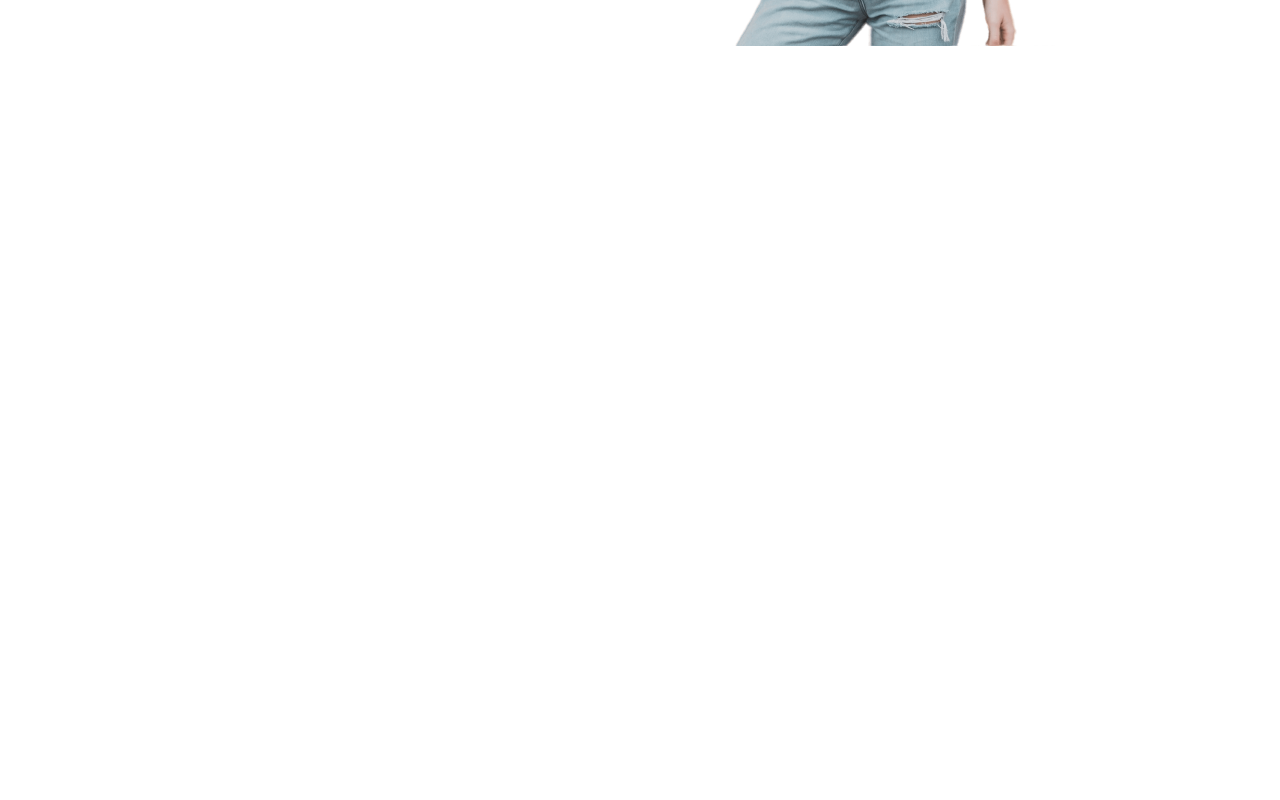
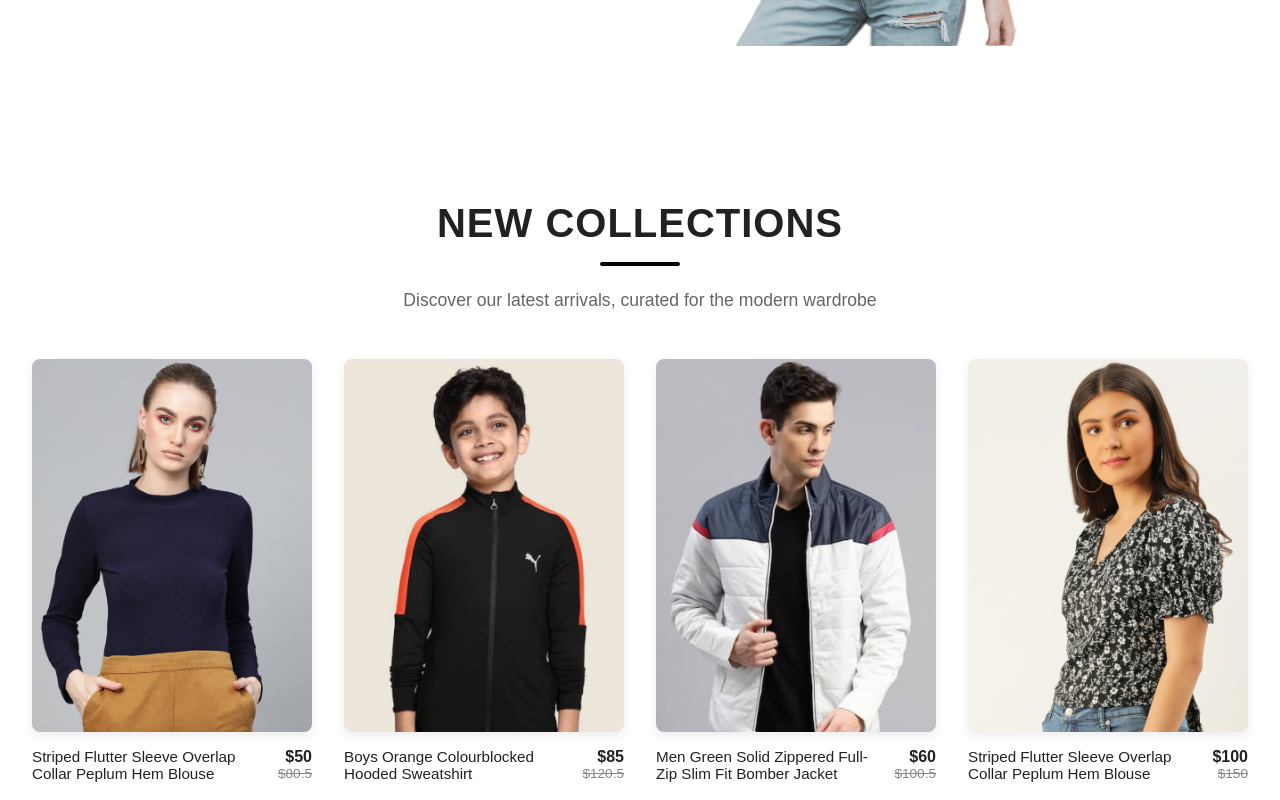
Before and after one commit to yasasdev/Floral-Shop-with-Blockchain, a React (Vite) app in the folder src/final-project-HND-frontend/: page / in a window 1280 px wide. Shown: the part 2360-3160 px from the top of the page. Before the commit the page ends 2497 px from the top, so only its background shows below. Built offline with nearby package versions, Linux system fonts and the light colour scheme.

Commit message:
New Collection section update.

```diff
--- /dev/null
+++ b/src/final-project-HND-frontend/src/components/NewCollections/NewCollections.css
@@ -0,0 +1,164 @@
+/* NewCollections.css */
+.new-collections {
+  display: flex;
+  flex-direction: column;
+  align-items: center;
+  padding: 4rem 2rem;
+  max-width: 1280px;
+  margin: 0 auto;
+}
+
+.collections-header {
+  text-align: center;
+  margin-bottom: 3rem;
+}
+
+.new-collections h1 {
+  color: #212121;
+  font-size: 2.5rem;
+  font-weight: 700;
+  letter-spacing: 1px;
+  margin-bottom: 1rem;
+}
+
+.divider {
+  width: 80px;
+  height: 4px;
+  border-radius: 2px;
+  background: #000;
+  margin: 0 auto 1.5rem;
+}
+
+.collections-subtitle {
+  color: #666;
+  font-size: 1.1rem;
+  max-width: 600px;
+  margin: 0 auto;
+}
+
+.collections {
+  display: grid;
+  grid-template-columns: repeat(4, 1fr);
+  gap: 2rem;
+  width: 100%;
+}
+
+/* Collection Item Styling */
+.collection-item {
+  position: relative;
+  display: flex;
+  flex-direction: column;
+  transition: transform 0.3s ease;
+}
+
+.collection-item:hover {
+  transform: translateY(-5px);
+}
+
+.item-image-container {
+  position: relative;
+  overflow: hidden;
+  border-radius: 8px;
+  box-shadow: 0 4px 12px rgba(0, 0, 0, 0.08);
+  aspect-ratio: 3/4;
+}
+
+.item-image {
+  width: 100%;
+  height: 100%;
+  object-fit: cover;
+  transition: transform 0.4s ease;
+}
+
+.collection-item:hover .item-image {
+  transform: scale(1.05);
+}
+
+.item-overlay {
+  position: absolute;
+  bottom: 0;
+  left: 0;
+  right: 0;
+  padding: 1rem;
+  /* background: rgba(255, 255, 255, 0.9); */
+  transform: translateY(0);
+  transition: transform 0.3s ease;
+}
+
+.add-to-cart-btn {
+  width: 100%;
+  padding: 0.75rem 1rem;
+  background-color: #000;
+  color: #fff;
+  border: none;
+  border-radius: 4px;
+  font-weight: 500;
+  cursor: pointer;
+  transition: background-color 0.2s ease;
+}
+
+.add-to-cart-btn:hover {
+  background-color: #333;
+}
+
+.item-details {
+  display: flex;
+  justify-content: space-between;
+  align-items: flex-start;
+  margin-top: 1rem;
+}
+
+.item-name {
+  font-size: 0.95rem;
+  font-weight: 500;
+  color: #212121;
+  margin: 0;
+  flex: 1;
+}
+
+.item-price {
+  display: flex;
+  flex-direction: column;
+  align-items: flex-end;
+}
+
+.new-price {
+  font-size: 1rem;
+  font-weight: 600;
+  color: #212121;
+}
+
+.old-price {
+  font-size: 0.85rem;
+  color: #888;
+  text-decoration: line-through;
+  margin-left: 0.5rem;
+}
+
+/* Media Queries for Responsiveness */
+@media (max-width: 1200px) {
+  .collections {
+    grid-template-columns: repeat(3, 1fr);
+  }
+}
+
+@media (max-width: 900px) {
+  .collections {
+    grid-template-columns: repeat(2, 1fr);
+  }
+}
+
+@media (max-width: 600px) {
+  .new-collections {
+    padding: 3rem 1rem;
+  }
+
+  .new-collections h1 {
+    font-size: 2rem;
+  }
+
+  .collections {
+    grid-template-columns: 1fr;
+    gap: 1.5rem;
+  }
+}
--- /dev/null
+++ b/src/final-project-HND-frontend/src/components/NewCollections/NewCollections.jsx
@@ -0,0 +1,62 @@
+import React, { useState } from 'react';
+import './NewCollections.css';
+import new_collections from '../Assets/new_collections';
+import Item from '../Item/Item';
+
+const NewCollections = () => {
+  return (
+    <div className='new-collections'>
+      <div className='collections-header'>
+        <h1>NEW COLLECTIONS</h1>
+        <div className='divider'></div>
+        <p className='collections-subtitle'>Discover our latest arrivals, curated for the modern wardrobe</p>
+      </div>
+
+      <div className="collections">
+        {new_collections.map((item, i) => {
+          return (
+            <CollectionItem
+              key={i}
+              id={item.id}
+              name={item.name}
+              image={item.image}
+              new_price={item.new_price}
+              old_price={item.old_price}
+            />
+          );
+        })}
+      </div>
+    </div>
+  );
+};
+
+const CollectionItem = ({ id, name, image, new_price, old_price }) => {
+  const [isHovered, setIsHovered] = useState(false);
+
+  return (
+    <div
+      className="collection-item"
+      onMouseEnter={() => setIsHovered(true)}
+      onMouseLeave={() => setIsHovered(false)}
+    >
+      <div className="item-image-container">
+        <img src={image} alt={name} className="item-image" />
+        {isHovered && (
+          <div className="item-overlay">
+            {/* <button className="add-to-cart-btn">Add to Cart</button> */}
+          </div>
+        )}
+      </div>
+
+      <div className="item-details">
+        <h3 className="item-name">{name}</h3>
+        <div className="item-price">
+          <span className="new-price">${new_price}</span>
+          <span className="old-price">${old_price}</span>
+        </div>
+      </div>
+    </div>
+  );
+};
+
+export default NewCollections;
--- a/src/final-project-HND-frontend/src/pages/Shop.jsx
+++ b/src/final-project-HND-frontend/src/pages/Shop.jsx
@@ -2,6 +2,7 @@ import React from 'react'
 import Hero from '../components/Hero/Hero'
 import Popular from '../components/Popular/Popular'
 import Offers from '../components/Offers/Offers'
+import NewCollections from '../components/NewCollections/NewCollections'
 
 const Shop = () => {
   return (
@@ -9,6 +10,7 @@ const Shop = () => {
       <Hero />
       <Popular />
       <Offers />
+      <NewCollections />
     </div>
   )
 }
```
